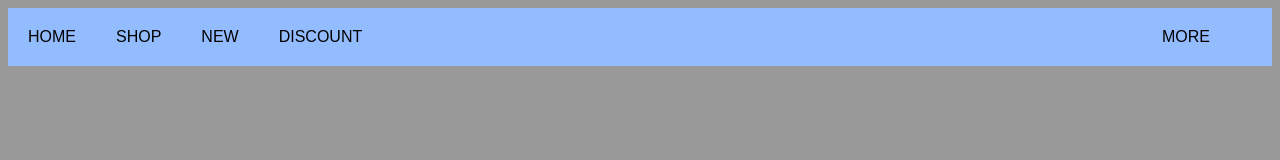
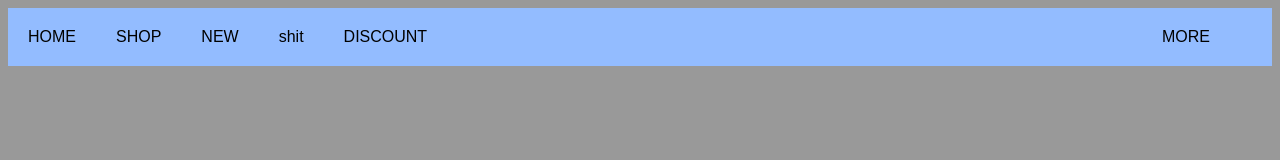
Before and after one commit to Bazingaa99/shopproject1, a plain HTML site: page index.html in a window 1280 px wide. Shown: the top 160 px of the page. Drawn offline with Linux system fonts and the light colour scheme.

Commit message:
Update index.html

```diff
--- a/index.html
+++ b/index.html
@@ -11,6 +11,7 @@
 					<a href="#">HOME</a>
 					<a href="#">SHOP</a>
 					<a href="#">NEW</a>
+					<a href="#">shit</a>
 					<a href="#">DISCOUNT</a>
 					<div class="dropdown">
 						<div class="dropbtn">MORE</div>
```
